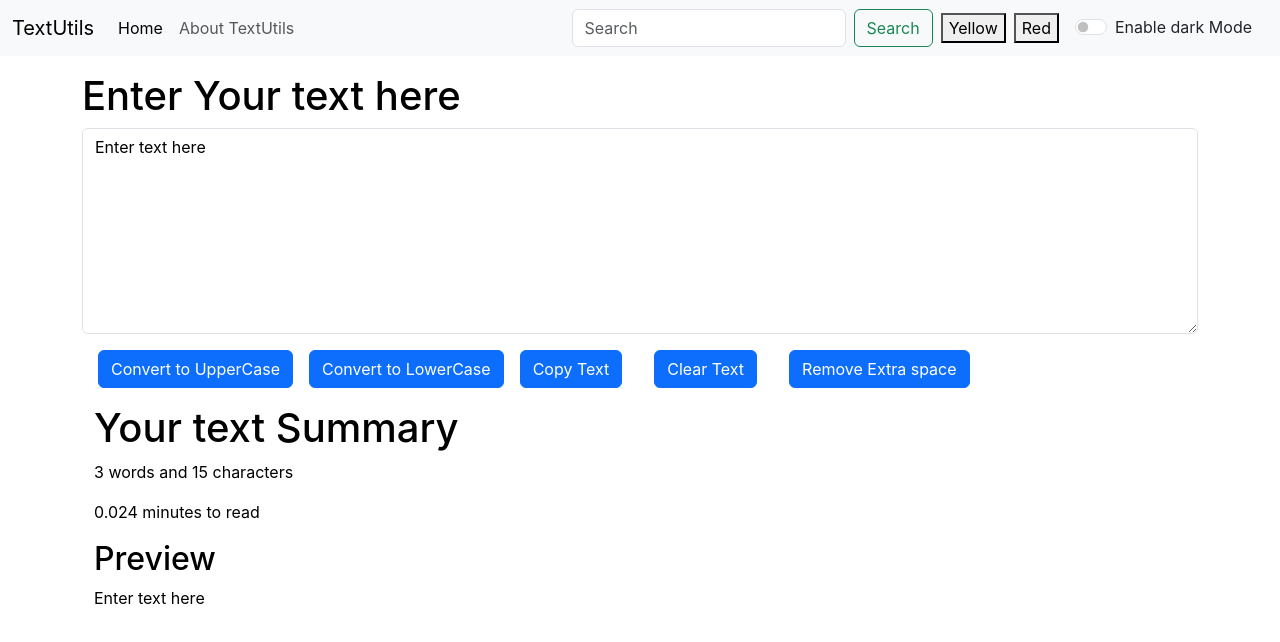
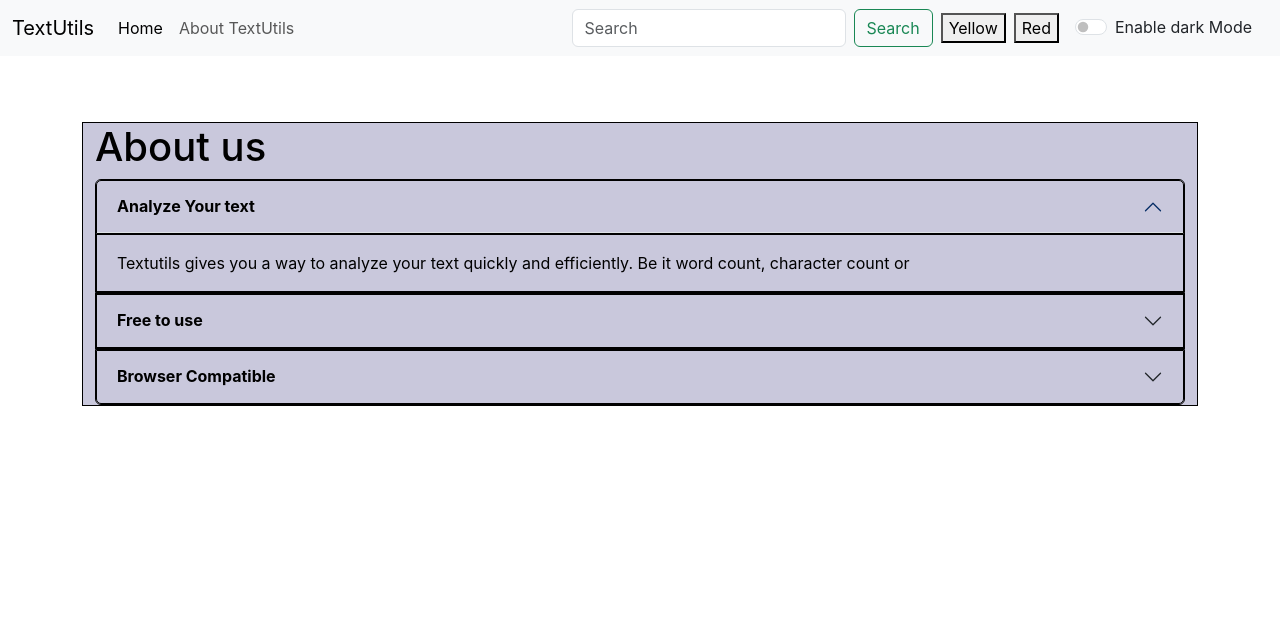
Before and after one commit to varshitha-besthu/Textutils, a React (Create React App) app: page /about in a window 1280 px wide. Shown: the top 642 px of the page. Built offline with nearby package versions, Linux system fonts and the light colour scheme.

Commit message:
Updated some files and removed the errors

```diff
--- a/package.json
+++ b/package.json
@@ -8,6 +8,7 @@
     "@testing-library/user-event": "^13.5.0",
     "react": "^18.3.1",
     "react-dom": "^18.3.1",
+    "react-router-dom": "^6.26.2",
     "react-scripts": "5.0.1",
     "web-vitals": "^2.1.4"
   },
--- a/src/App.js
+++ b/src/App.js
@@ -1,47 +1,49 @@
-// import logo from './logo.svg';
 import './App.css';
 import Navbar from './Components/Navbar';
 import TextForm from './Components/TextForm';
 import Alert from './Components/Alert';
-// import About from './Components/About';
-import React, { useState } from 'react'
-
+import About from './Components/About';
+import React, { useState } from 'react';
+import { BrowserRouter, Routes, Route } from "react-router-dom";
 
 function App() {
-  const [mode, setMode] = useState("light")
+  const [mode, setMode] = useState("light");
   const [switchText, setSwitchText] = useState('Enable dark Mode');
   const [alert, setAlert] = useState(null);
-  const showAlert = (message, type)=>{
-    setAlert({
-      msg : message,
-      type : type
-    })
+
+  const showAlert = (message, type) => {
+    setAlert({ msg: message, type: type });
     setTimeout(() => {
       setAlert(null);
     }, 2000);
-  }
-  const toggleMode = ()=>{
-    if(mode === 'dark'){
+  };
+
+  const toggleMode = () => {
+    if (mode === 'dark') {
       setMode('light');
       setSwitchText('Enable dark Mode');
-      document.body.style.backgroundColor = 'white';
-      showAlert("Enabled light mode","success");
-    }else{
+      document.body.style.backgroundColor = '#baa0a0'; // You may want to use a CSS class here
+      showAlert("Enabled light mode", "success");
+    } else {
       setMode('dark');
       setSwitchText('Enable light Mode');
-      document.body.style.backgroundColor = '#19356f';
-      showAlert("Enabled dark mode","success");
+      document.body.style.backgroundColor = '#3d4d63'; // You may want to use a CSS class here
+      showAlert("Enabled dark mode", "success");
     }
-  }
+  };
 
-  return(
-    <>
-    <Navbar title = "TextUtils" aboutText = {"About TextUtils"} mode = {mode} toggleMode = {toggleMode} switchText = {switchText}/>
-    <Alert alert = {alert}/>
-    <div className="container my-3">
-      <TextForm showAlert = {showAlert} heading = "Enter Your text here" mode = {mode} />
-    </div>
-    </>
+  return (
+    <BrowserRouter>
+      <Navbar title="TextUtils" aboutText={"About TextUtils"} mode={mode} toggleMode={toggleMode} switchText={switchText} />
+      <Alert alert={alert} />
+      <div className="container my-3">
+        <Routes>
+          <Route path="/" element={<TextForm showAlert={showAlert} heading="Enter Your text here" mode={mode} />} />
+          <Route path="/about" element={<About mode = {mode}/>} />
+          <Route path="/textform" element={<TextForm showAlert={showAlert} heading="Enter Your text here" mode={mode} />} />
+        </Routes>
+      </div>
+    </BrowserRouter>
   );
 }
 
--- a/src/Components/About.js
+++ b/src/Components/About.js
@@ -1,24 +1,11 @@
 import React,{useState} from 'react'
 
-export default function About() {
-    const[myStyle, setmyStyle] = useState(
-        {color : 'black',
-        backgroundColor : 'white'}
-    )
-    const[btnText,setbtnText] = useState('Enable dark mode');
-    const toggleText = ()=>{
-        if(myStyle.color === 'black'){
-            setmyStyle({color : 'white',
-            backgroundColor : 'black'});
-            setbtnText('enable light mode');
-
-        }else{
-            setmyStyle({
-                color :'black',
-                backgroundColor:'white'
-            });
-            setbtnText('enable dark mode');
-        }
+export default function About(props) {
+    let myStyle = {
+            color : props.mode === 'dark' ? 'white' : 'black',
+            backgroundColor : props.mode === 'dark'? '#5e3c4e' : 'rgb(201 200 220)',
+            border : '1px solid',
+            borderColor :props.mode === 'dark' ? 'white' : 'black'
     }
     return (
         <div style = {myStyle} className='container'>
@@ -27,43 +14,40 @@ export default function About() {
                 <div className="accordion-item" style={myStyle}>
                     <h2 className="accordion-header" >
                     <button style={myStyle} className="accordion-button" type="button" data-bs-toggle="collapse" data-bs-target="#collapseOne" aria-expanded="true" aria-controls="collapseOne" >
-                        Accordion Item #1
+                    <strong>Analyze Your text</strong>
                     </button>
                     </h2>
                     <div  style={myStyle} id="collapseOne" className="accordion-collapse collapse show" data-bs-parent="#accordionExample">
                     <div className="accordion-body">
-                        <strong>This is the first item's accordion body.</strong> It is shown by default, until the collapse plugin adds the appropriate classNamees that we use to style each element. These classNamees control the overall appearance, as well as the showing and hiding via CSS transitions. You can modify any of this with custom CSS or overriding our default variables. It's also worth noting that just about any HTML can go within the <code>.accordion-body</code>, though the transition does limit overflow.
+                        Textutils gives you a way to analyze your text quickly and efficiently. Be it word count, character count or
                     </div>
                     </div>
                 </div>
                 <div className="accordion-item" style={myStyle}>
                     <h2 className="accordion-header">
                     <button style={myStyle} className="accordion-button collapsed" type="button" data-bs-toggle="collapse" data-bs-target="#collapseTwo" aria-expanded="false" aria-controls="collapseTwo">
-                        Accordion Item #2
+                        <strong>Free to use</strong>
                     </button>
                     </h2>
                     <div id="collapseTwo" className="accordion-collapse collapse" data-bs-parent="#accordionExample">
                     <div className="accordion-body">
-                        <strong>This is the second item's accordion body.</strong> It is hidden by default, until the collapse plugin adds the appropriate classNamees that we use to style each element. These classNamees control the overall appearance, as well as the showing and hiding via CSS transitions. You can modify any of this with custom CSS or overriding our default variables. It's also worth noting that just about any HTML can go within the <code>.accordion-body</code>, though the transition does limit overflow.
+                    TextUtils is a free character counter tool that provides instant character count & word count statistics for a given text. TextUtils reports the number of words and characters. Thus it is suitable for writing text with word/ character limit.
                     </div>
                     </div>
                 </div>
                 <div className="accordion-item" style={myStyle}>
                     <h2 className="accordion-header">
                     <button style={myStyle} className="accordion-button collapsed" type="button" data-bs-toggle="collapse" data-bs-target="#collapseThree" aria-expanded="false" aria-controls="collapseThree">
-                        Accordion Item #3
+                    <strong>Browser Compatible</strong>
                     </button>
                     </h2>
                     <div id="collapseThree" className="accordion-collapse collapse" data-bs-parent="#accordionExample">
                     <div className="accordion-body">
-                        <strong>This is the third item's accordion body.</strong> It is hidden by default, until the collapse plugin adds the appropriate classNamees that we use to style each element. These classNamees control the overall appearance, as well as the showing and hiding via CSS transitions. You can modify any of this with custom CSS or overriding our default variables. It's also worth noting that just about any HTML can go within the <code>.accordion-body</code>, though the transition does limit overflow.
+                    This word counter software works in any web browsers such as Chrome, Firefox, Internet Explorer, Safari, Opera. It suits to count characters in facebook, blog, books, excel document, pdf document, essays, etc.
                     </div>
                     </div>
                 </div>
             </div>
-            <div className="container my-3">
-                <button type = "button" className="btn btn-primary" onClick={toggleText}>{btnText}</button>
-            </div>
         </div>
     )
 }
--- a/src/Components/Alert.js
+++ b/src/Components/Alert.js
@@ -4,14 +4,13 @@ export default function Alert(props){
         const lower = word.toLowerCase();
         return lower.charAt(0).toUpperCase() + lower.slice(1);
     }
-    if (!props.alert) {
-        return null;
-    }
-
     return (
-        <div className={`alert alert-${props.alert.type} alert-dismissible fade show`} role="alert">
+        <div style={{height : '50px'}}>
+           { props.alert && <div className={`alert alert-${props.alert.type} alert-dismissible fade show`} role="alert">
             <strong>{capitalize(props.alert.type)}</strong>: {props.alert.msg}
             <button type="button" className="btn-close" data-bs-dismiss="alert" aria-label="Close"></button>
+        </div>}
         </div>
+
     );
 }
--- a/src/Components/TextForm.js
+++ b/src/Components/TextForm.js
@@ -48,24 +48,24 @@ export default function TextForm(props){
             <div>
                 <div className="mb-3">
                     <h1 style = {props.mode === 'dark'? {color : 'white'} : {color : 'black'}}>{props.heading}</h1>
-                    <textarea className="form-control" value={text} id="myBox" rows="8" onChange={handleOnChange} style = {props.mode === 'dark'? {background : 'grey',color : 'white'} : {background : 'white',color : 'black'}}>
+                    <textarea className="form-control" value={text} id="myBox" rows="8" onChange={handleOnChange} style = {props.mode === 'dark'? {background : '#65646f',color : 'white'} : {background : 'white',color : 'black'}}>
 
                     </textarea>
                 </div>
-                <button className="btn btn-primary mx-3" onClick={handleUpClick}>Convert to UpperCase</button>
-                <button className="btn btn-primary" onClick={handleLowClick}>Convert to LowerCase</button>
-                <button className="btn btn-primary mx-3" onClick = {handleCopy}>Copy Text</button>
-                <button className="btn btn-primary mx-3" onClick = {handleClear}>Clear Text</button>
-                <button className="btn btn-primary mx-3" onClick = {handleExtraSpaces}>Remove Extra space</button>
+                <button className="btn btn-primary  mx-1 my-1" onClick={handleUpClick}>Convert to UpperCase</button>
+                <button className="btn btn-primary  mx-1 my-1" onClick={handleLowClick}>Convert to LowerCase</button>
+                <button className="btn btn-primary  mx-1 my-1" onClick = {handleCopy}>Copy Text</button>
+                <button className="btn btn-primary  mx-1 my-1" onClick = {handleClear}>Clear Text</button>
+                <button className="btn btn-primary  mx-1 my-1" onClick = {handleExtraSpaces}>Remove Extra space</button>
 
 
             </div>
             <div className="container my-3" style = {props.mode === 'dark'? {color : 'white'} : {color : 'black'}}>
                 <h1>Your text Summary</h1>
                 <p>
-                    {text.split(" ").filter(word => word.trim() !== "").length} words and {text.length} characters
+                    {text.split(" ").filter((element)=>{return element.length !== 0}).length} words and {text.length} characters
                 </p>
-                <p>{0.008 * text.split(" ").length} minutes to read</p>
+                <p>{0.008 * text.split(" ").filter((element)=>{return element.length !== 0}).length} minutes to read</p>
                 <h2>Preview</h2>
                 <p>{text.length > 0 ? text : "Enter text to preview it here"}</p>
 
```
Also changed, not shown: src/Components/Navbar.js (+4 -4 lines), 1 other file (tests, documents, lock files or other folders).
